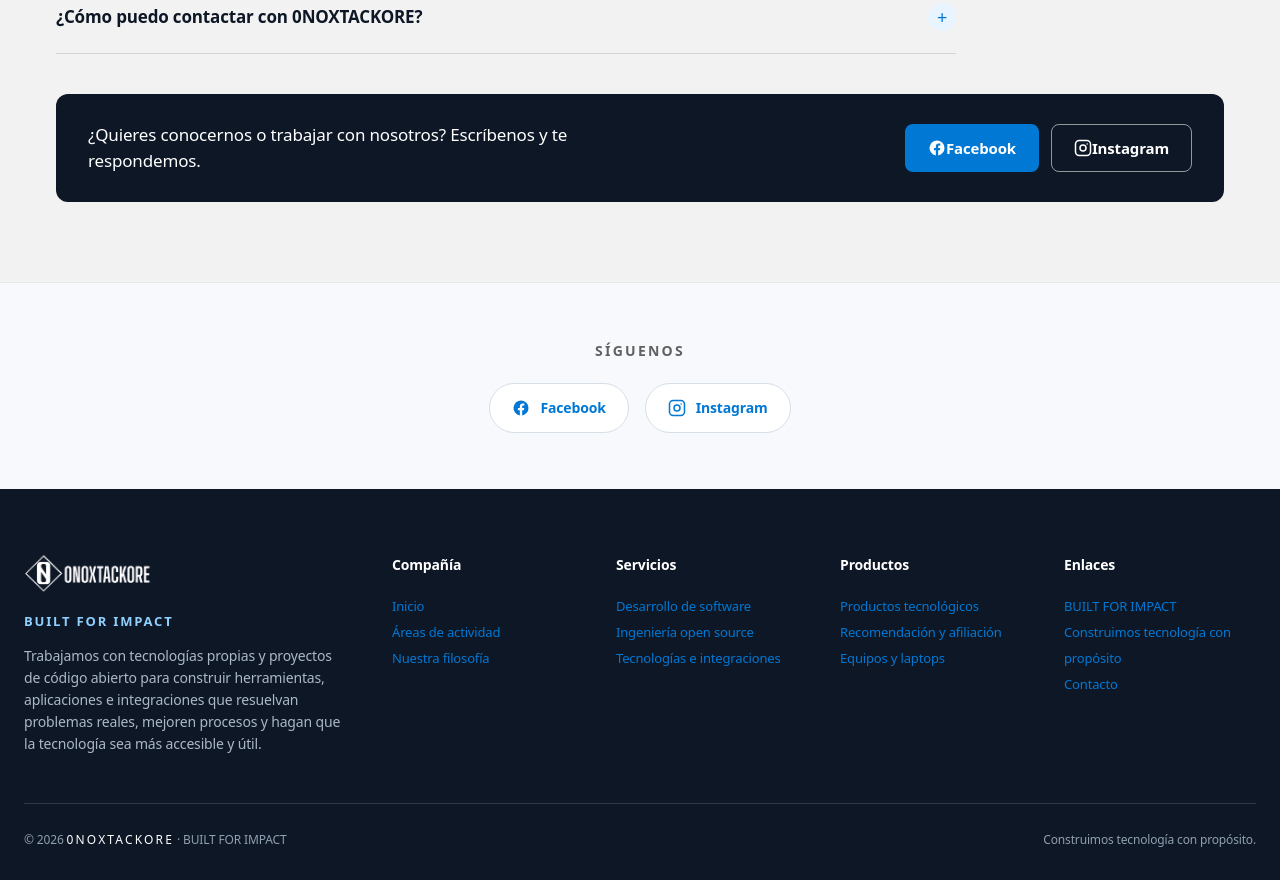
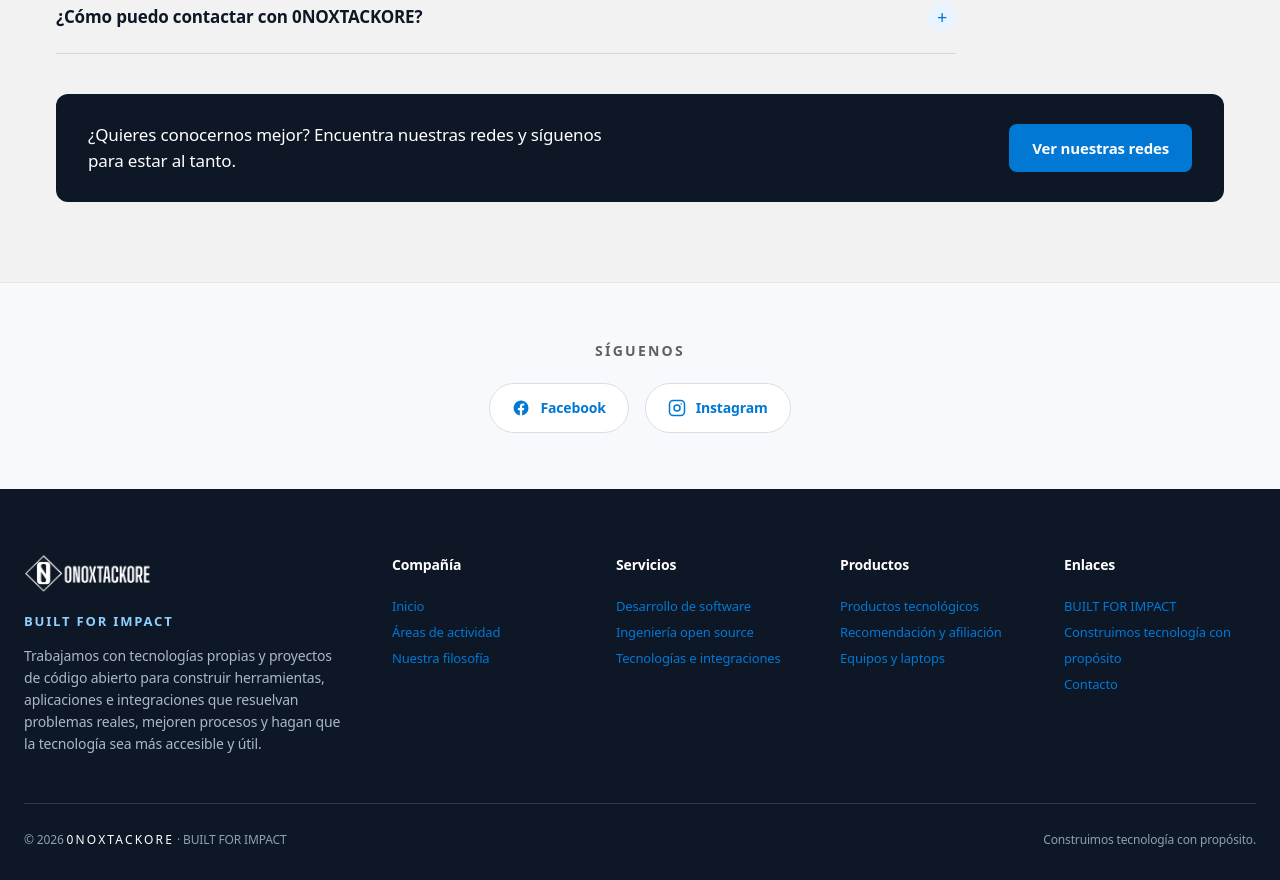
Before and after one commit to 0noxtackore/0noxtackore_site, a Next.js app: page / in a window 1280 px wide. Shown: the part 4660-5540 px from the top of the page. Built offline with nearby package versions, Linux system fonts and the light colour scheme.

Commit message:
chore: soften FAQ contact copy and deduplicate social icons

```diff
--- a/src/components/sites/0noxtackore/Site.tsx
+++ b/src/components/sites/0noxtackore/Site.tsx
@@ -431,33 +431,18 @@ export function Site() {
             </div>
             <div className={styles.faqCta}>
               <p className={styles.faqCtaText}>
-                ¿Quieres conocernos o trabajar con nosotros? Escríbenos y te respondemos.
+                ¿Quieres conocernos mejor? Encuentra nuestras redes y síguenos para estar al tanto.
               </p>
               <div className={styles.faqCtaActions}>
-                <a
-                  className={`${styles.button} ${styles.buttonBlue}`}
-                  href="https://www.facebook.com/people/0noxtackore/61567098773222/"
-                  target="_blank"
-                  rel="noreferrer"
-                >
-                  <FacebookIcon />
-                  Facebook
-                </a>
-                <a
-                  className={`${styles.button} ${styles.buttonOutline}`}
-                  href="https://www.instagram.com/0noxtackore.dev/"
-                  target="_blank"
-                  rel="noreferrer"
-                >
-                  <InstagramIcon />
-                  Instagram
+                <a className={`${styles.button} ${styles.buttonBlue}`} href="#social">
+                  Ver nuestras redes
                 </a>
               </div>
             </div>
           </div>
         </section>
 
-        <section className={styles.social} aria-labelledby="social-title">
+        <section className={styles.social} id="social" aria-labelledby="social-title">
           <h2 id="social-title" className={styles.socialTitle}>
             Síguenos
           </h2>
```
